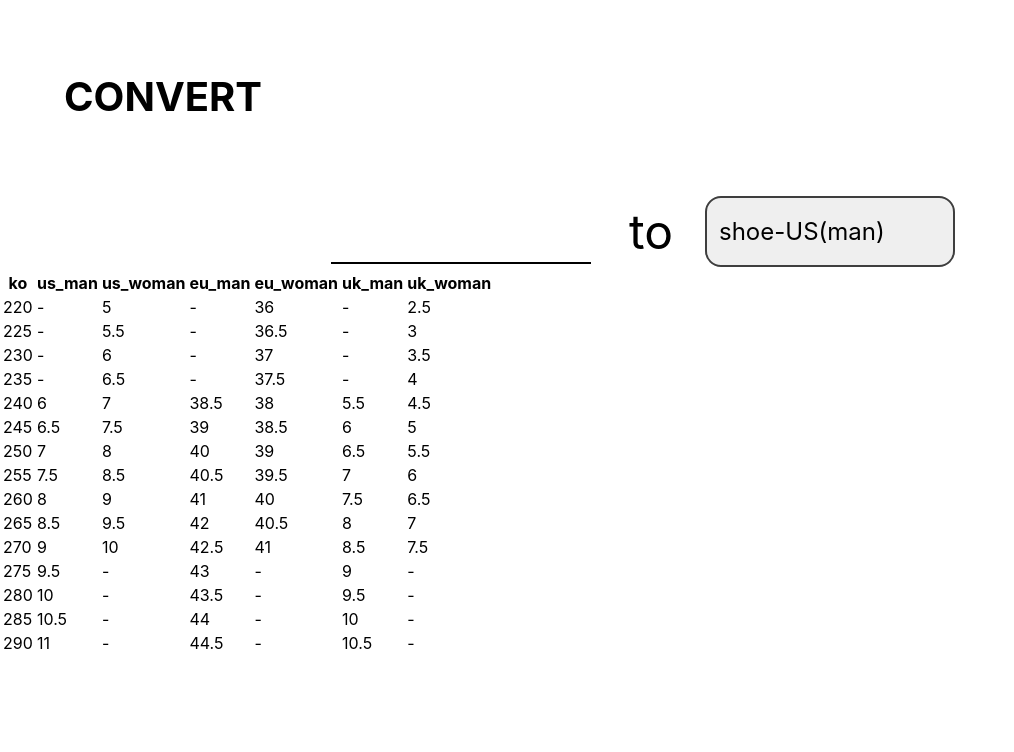
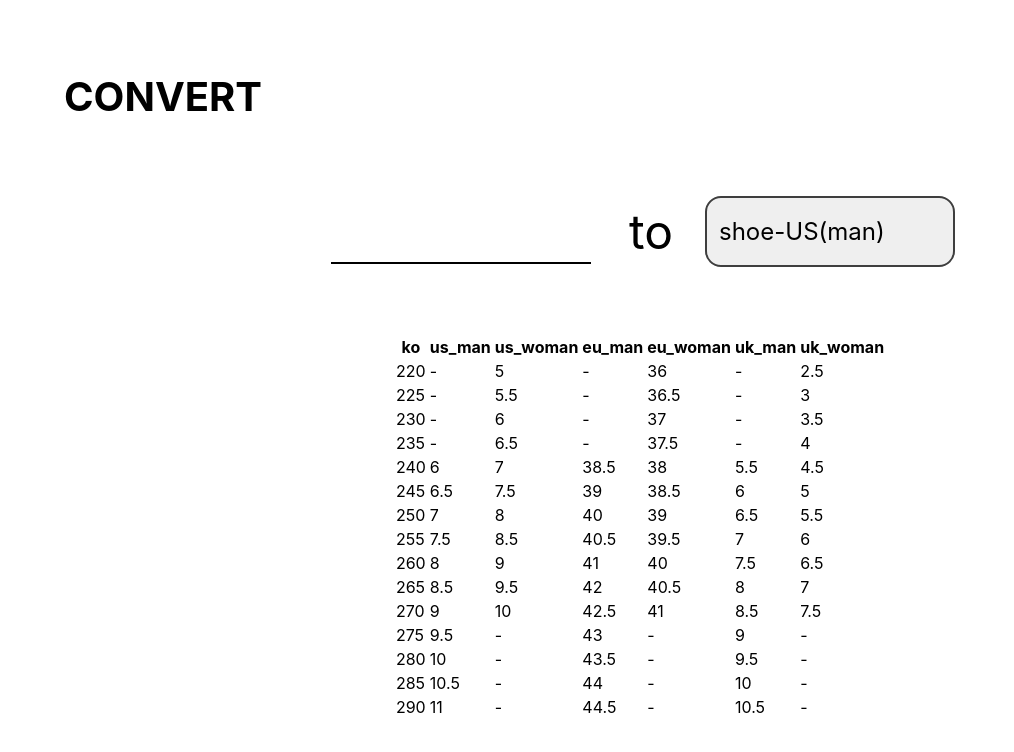
Before and after one commit to gomsang/Convert, a React (Create React App) app: page / in a window 1280 px wide. Shown: the top 752 px of the page, without its empty margins (0-1014 px from the left). Built offline with nearby package versions, Linux system fonts and the light colour scheme.

Commit message:
chore: align size table to center(vertically)

```diff
--- a/src/components/SizeTable.css
+++ b/src/components/SizeTable.css
@@ -1,4 +1,5 @@
-table {
-    width: 100%;
-    align-content: center;
+#contents {
+    padding-top: 64px;
+    display: flex;
+    justify-content: center;
 }
--- a/src/components/SizeTable.js
+++ b/src/components/SizeTable.js
@@ -1,8 +1,9 @@
+import "./SizeTable.css"
 import kinds from "../datas/kind_clothes.json";
 
 function SizeTable() {
 
-    return <div>
+    return <div id={"contents"}>
         <table>
             <thead>
             <tr>
```
